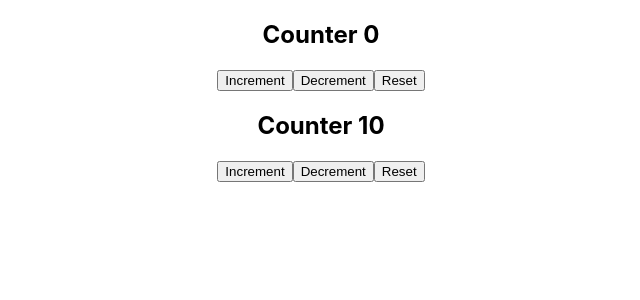
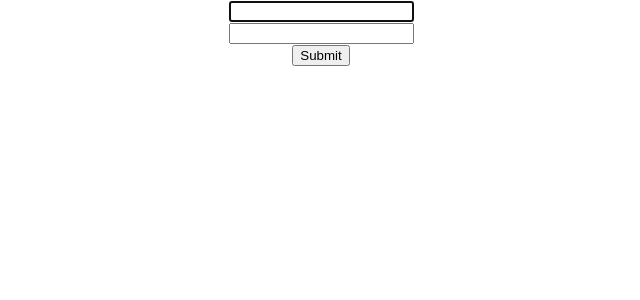
Before and after one commit to ernestchakhoyan/hooks-testing, a React (Create React App) app: page / in a window 1280 px wide. Shown: the top 300 px of the page, without its empty margins (319-959 px from the left). Built offline with nearby package versions, Linux system fonts and the light colour scheme.

Commit message:
A lil bit Complex Custom hook

```diff
--- a/src/App.js
+++ b/src/App.js
@@ -14,6 +14,7 @@ import DocTitleUpdateOne from "./components/DocTitleUpdateOne/DocTitleUpdateOne"
 import DocTitleUpdateTwo from "./components/DocTitleUpdateOne/DocTitleUpdateTwo";
 import CounterOne from "./components/CounterCH/CounterOne";
 import CounterTwo from "./components/CounterCH/CounterTwo";
+import Form from "./components/Form/Form";
 
 export const FirstContext = React.createContext();
 export const SecondContext = React.createContext();
@@ -51,8 +52,9 @@ function App() {
                     {/*<CounterInterval />*/}
                     {/*<DocTitleUpdateOne />*/}
                     {/*<DocTitleUpdateTwo />*/}
-                    <CounterOne />
-                    <CounterTwo />
+                    {/*<CounterOne />*/}
+                    {/*<CounterTwo />*/}
+                    <Form />
                 </SecondContext.Provider>
             </FirstContext.Provider>
         </div>
--- /dev/null
+++ b/src/components/Form/Form.js
@@ -0,0 +1,43 @@
+import React, { useEffect, useRef, useState } from "react";
+import { useInputHook } from "../customHooks/customHooks";
+
+function Form(props) {
+    const [firstName, firstNameBind, resetFirstName] = useInputHook("");
+    const [lastName, lastNameBind, resetLastName] = useInputHook("");
+
+    const onSubmit = (e) => {
+        e.preventDefault();
+        alert(firstName + " " + lastName);
+        resetFirstName();
+        resetLastName();
+    };
+
+    const firstNameRef = useRef(null);
+
+    useEffect(() => {
+        firstNameRef.current.focus();
+    }, []);
+
+    return (
+        <div>
+            <form action="" onSubmit={ onSubmit }>
+                <div>
+                    <input
+                        ref={ firstNameRef }
+                        type="text"
+                        {...firstNameBind}
+                    />
+                </div>
+                <div>
+                    <input
+                        type="text"
+                        {...lastNameBind}
+                    />
+                </div>
+                <button>Submit</button>
+            </form>
+        </div>
+    );
+}
+
+export default Form;
--- a/src/components/customHooks/customHooks.js
+++ b/src/components/customHooks/customHooks.js
@@ -27,3 +27,19 @@ export const useCounter = (initialState = 0, value = 1) => {
 
     return [ count, increment, decrement, reset ];
 };
+
+export const useInputHook = (initialValue) => {
+    const [ value, setValue ] = useState(initialValue);
+
+    const reset = () => {
+        setValue(initialValue);
+    };
+
+    const bind = {
+        value,
+        onChange: (e) => setValue(e.target.value)
+    };
+
+    return [ value, bind, reset ];
+
+};
```
